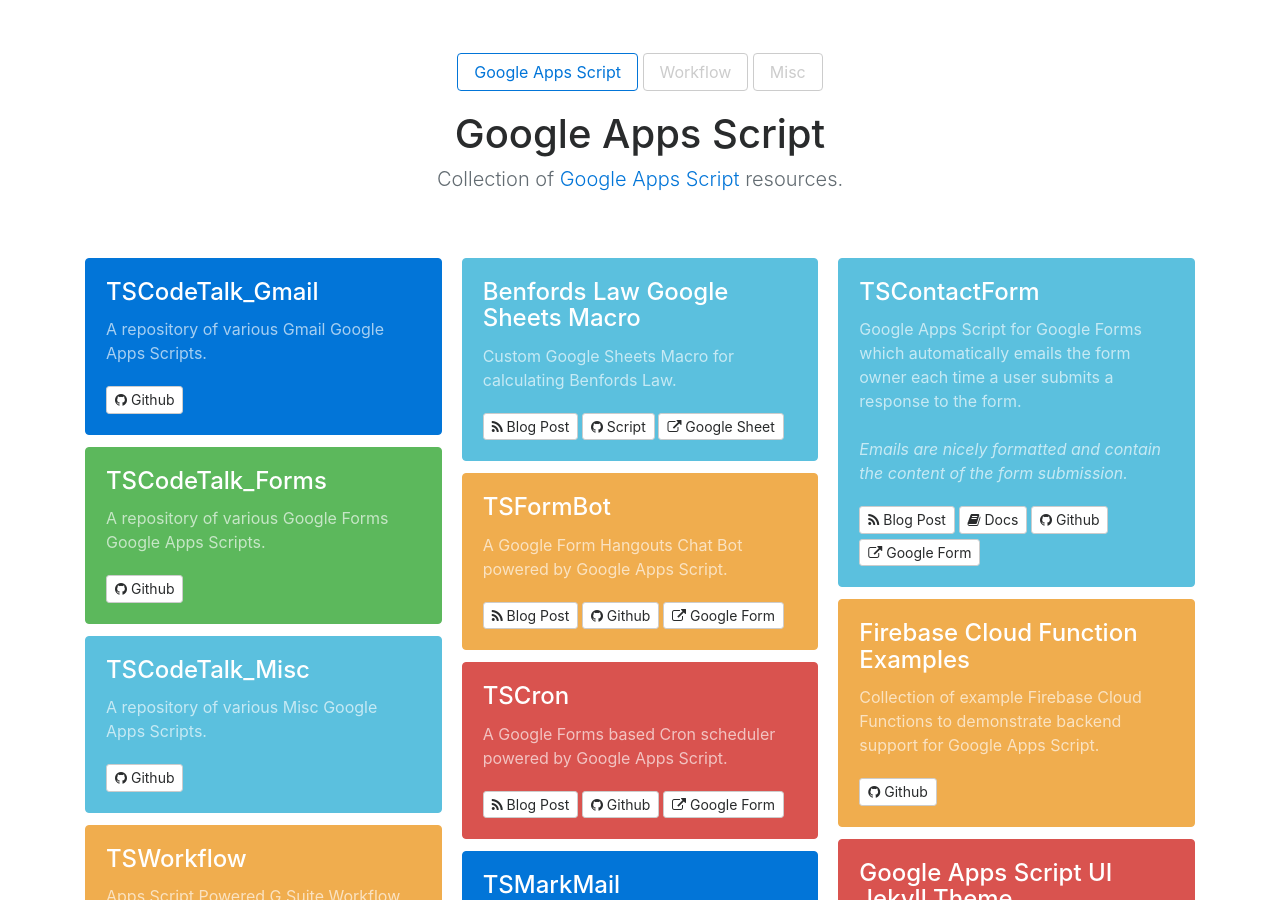
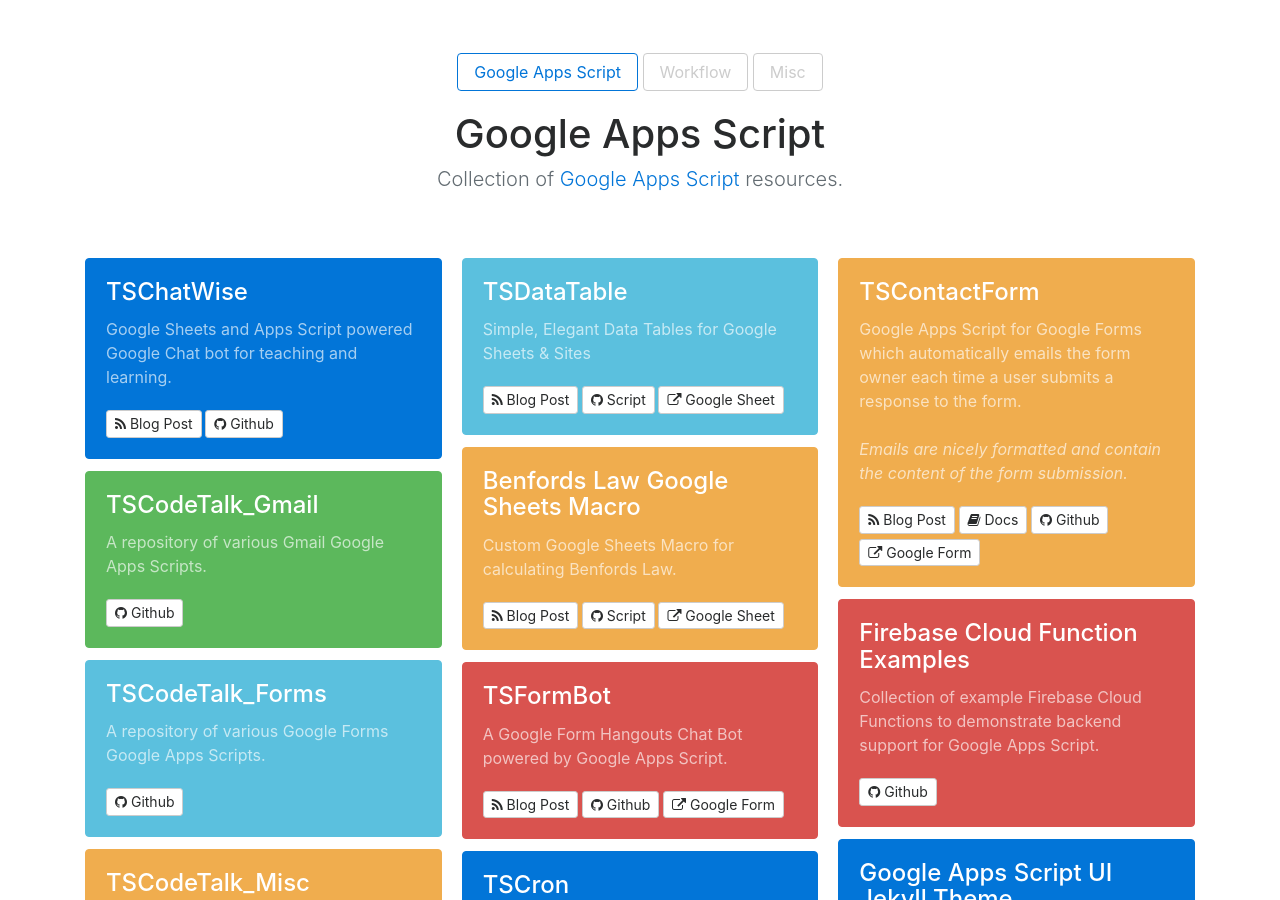
Before and after one commit to techstreams/techstreams.github.io, a Jekyll site: the page built from appscript.html, in a window 1280 px wide and 900 px high. Built offline with Jekyll 4.4.1, drawn with Linux system fonts in a browser that asks for light colours; nearby versions of some CDN libraries.

Commit message:
Update appscript.yml

```diff
--- a/_data/appscript.yml
+++ b/_data/appscript.yml
@@ -1,4 +1,12 @@
 items:
+  - tl_title: TSChatWise
+    tl_content: Google Sheets and Apps Script powered Google Chat bot for teaching and learning.
+    buttons:
+      - href: 'https://techstreams.medium.com/tschatwise-getting-started-f157860938c4'
+        name: <i class="fa fa-rss"></i> Blog Post
+      - href: 'https://github.com/techstreams/TSChatWise'
+        name: <i class="fa fa-github"></i> Github
+#
   - tl_title: TSCodeTalk_Gmail
     tl_content: A repository of various Gmail Google Apps Scripts.
     buttons:
```
